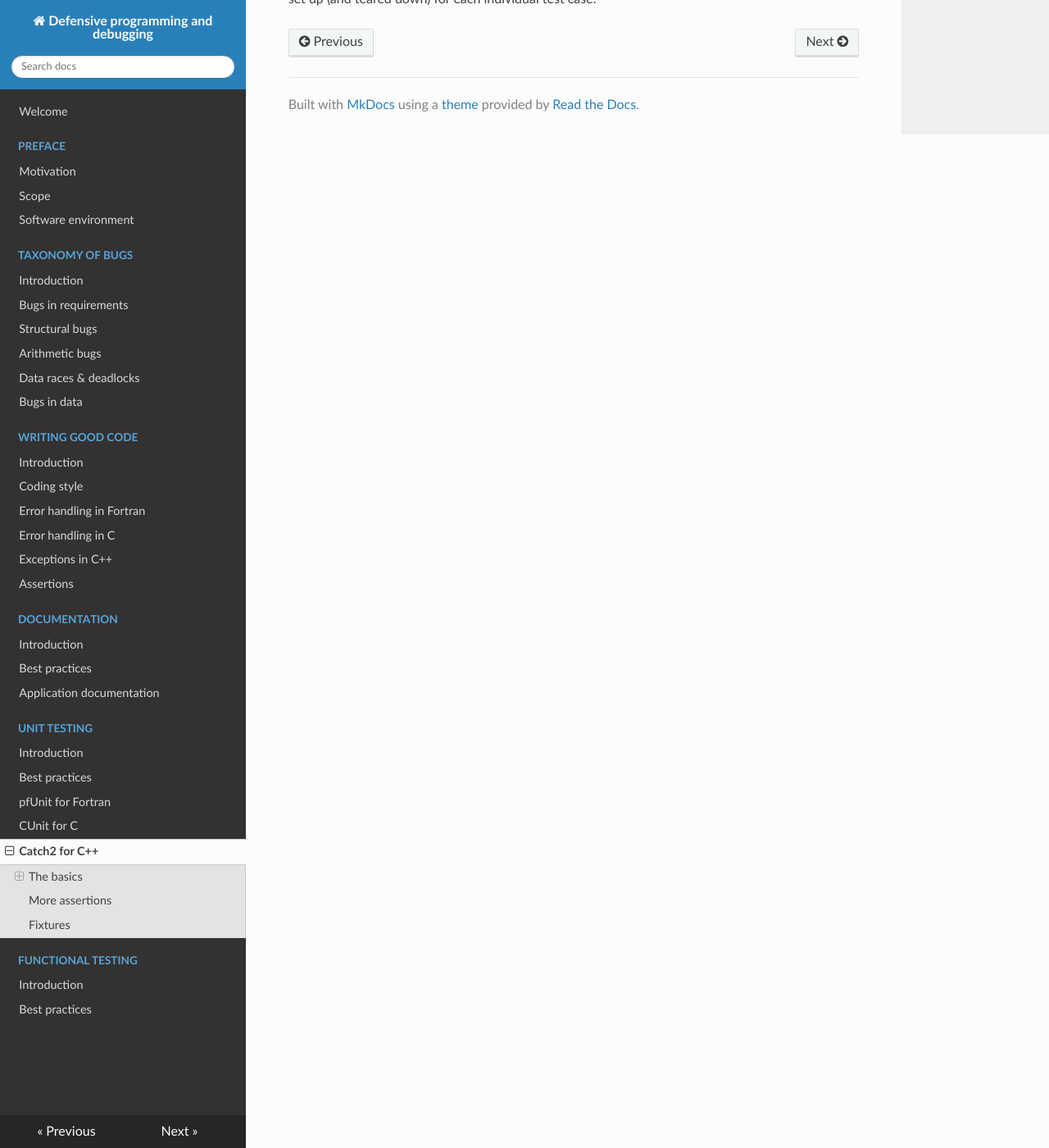
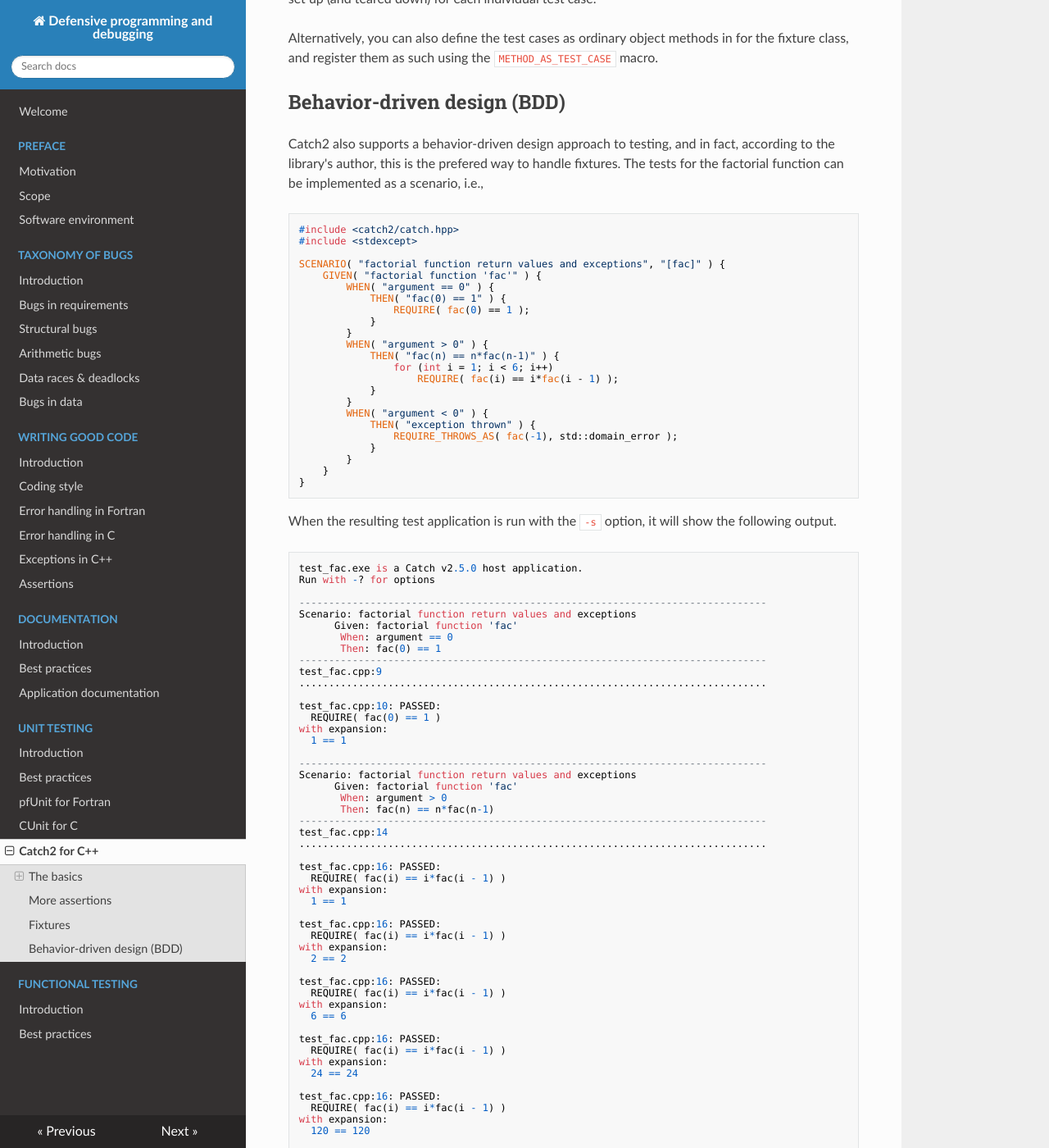
Before and after one commit to gjbex/Defensive_programming_and_debugging, an MkDocs documentation site: the page built from docs/Testing/UnitTesting/catch2_cpp.md, in a window 1280 px wide and 1400 px high, scrolled down 4301 px. Shown: the whole window at 82% size. Built offline with MkDocs 1.6.1, drawn with Linux system fonts in a browser that asks for light colours; nearby versions of some CDN libraries; some of the changed text lies outside the part shown.

Commit message:
Add section on BDD for Catch2

```diff
--- a/docs/Testing/UnitTesting/catch2_cpp.md
+++ b/docs/Testing/UnitTesting/catch2_cpp.md
@@ -183,3 +183,191 @@ TEST_CASE_METHOD(VectorFixture, "product", "[stack]") {
 ~~~~
 
 As you can see, for each test case, the stack in the fixtures is emptied, illustrating that the fixture is set up (and teared down) for each individual test case.
+
+Alternatively, you can also define the test cases as ordinary object methods in for the fixture class, and register them as such using the `METHOD_AS_TEST_CASE` macro.
+
+
+## Behavior-driven design (BDD)
+
+Catch2 also supports a behavior-driven design approach to testing, and in fact, according to the library's author, this is the prefered way to handle fixtures.
+The tests for the factorial function can be implemented as a scenario, i.e.,
+
+~~~~cpp
+#include <catch2/catch.hpp>
+#include <stdexcept>
+
+SCENARIO( "factorial function return values and exceptions", "[fac]" ) {
+    GIVEN( "factorial function 'fac'" ) {
+        WHEN( "argument == 0" ) {
+            THEN( "fac(0) == 1" ) {
+                REQUIRE( fac(0) == 1 );
+            }
+        }
+        WHEN( "argument > 0" ) {
+            THEN( "fac(n) == n*fac(n-1)" ) {
+                for (int i = 1; i < 6; i++)
+                    REQUIRE( fac(i) == i*fac(i - 1) );
+            }
+        }
+        WHEN( "argument < 0" ) {
+            THEN( "exception thrown" ) {
+                REQUIRE_THROWS_AS( fac(-1), std::domain_error );
+            }
+        }
+    }
+}
+~~~~
+
+When the resulting test application is run with the `-s` option, it will show the following output.
+
+~~~~
+test_fac.exe is a Catch v2.5.0 host application.
+Run with -? for options
+
+-------------------------------------------------------------------------------
+Scenario: factorial function return values and exceptions
+      Given: factorial function 'fac'
+       When: argument == 0
+       Then: fac(0) == 1
+-------------------------------------------------------------------------------
+test_fac.cpp:9
+...............................................................................
+
+test_fac.cpp:10: PASSED:
+  REQUIRE( fac(0) == 1 )
+with expansion:
+  1 == 1
+
+-------------------------------------------------------------------------------
+Scenario: factorial function return values and exceptions
+      Given: factorial function 'fac'
+       When: argument > 0
+       Then: fac(n) == n*fac(n-1)
+-------------------------------------------------------------------------------
+test_fac.cpp:14
+...............................................................................
+
+test_fac.cpp:16: PASSED:
+  REQUIRE( fac(i) == i*fac(i - 1) )
+with expansion:
+  1 == 1
+
+test_fac.cpp:16: PASSED:
+  REQUIRE( fac(i) == i*fac(i - 1) )
+with expansion:
+  2 == 2
+
+test_fac.cpp:16: PASSED:
+  REQUIRE( fac(i) == i*fac(i - 1) )
+with expansion:
+  6 == 6
+
+test_fac.cpp:16: PASSED:
+  REQUIRE( fac(i) == i*fac(i - 1) )
+with expansion:
+  24 == 24
+
+test_fac.cpp:16: PASSED:
+  REQUIRE( fac(i) == i*fac(i - 1) )
+with expansion:
+  120 == 120
+
+-------------------------------------------------------------------------------
+Scenario: factorial function return values and exceptions
+      Given: factorial function 'fac'
+       When: argument < 0
+       Then: exception thrown
+-------------------------------------------------------------------------------
+test_fac.cpp:20
+...............................................................................
+
+test_fac.cpp:21: PASSED:
+  REQUIRE_THROWS_AS( fac(-1), std::domain_error )
+
+===============================================================================
+All tests passed (7 assertions in 1 test case)
+~~~~
+
+To illustrate how BDD simplifies creating and working with fixtures, considerr the following implementation of the same tests as in the section on fixtures.
+
+~~~~cpp
+#define CATCH_CONFIG_MAIN
+#include <catch2/catch.hpp>
+#include <stack>
+
+int fac(int n) {
+    int result = 1;
+    for (int i = 2; i <= n; ++i)
+        result *= i;
+    return result;
+}
+
+SCENARIO( "stack test", "[stack]" ) {
+    GIVEN( "stack with numbers 1 to 5" ) {
+        const int max_val {5};
+        std::stack<int> data;
+        for (int i = 1; i <= max_val; ++i)
+            data.push(i);
+        WHEN( "computing sum" ) {
+            int sum {0};
+            while (!data.empty()) {
+                sum += data.top();
+                data.pop();
+            }
+            THEN( "sum == 5*6/2" ) {
+                REQUIRE( sum == max_val*(max_val + 1)/2 );
+            }
+        }
+        WHEN( "computing product" ) {
+            int prod {1};
+            while (!data.empty()) {
+                prod *= data.top();
+                data.pop();
+            }
+            THEN( "product == 5!" ) {
+                REQUIRE( prod == fac(max_val) );
+            }
+        }
+    }
+}
+~~~~
+
+When the test application is run with the `-s` flag, the following output is produced.
+
+~~~~
+stack_test.exe is a Catch v2.5.0 host application.
+Run with -? for options
+
+-------------------------------------------------------------------------------
+Scenario: stack test
+      Given: stack with numbers 1 to 5
+       When: computing sum
+       Then: sum == 5*6/2
+-------------------------------------------------------------------------------
+stack_test.cpp:19
+...............................................................................
+
+stack_test.cpp:25: PASSED:
+  REQUIRE( sum == max_val*(max_val + 1)/2 )
+with expansion:
+  15 == 15
+
+-------------------------------------------------------------------------------
+Scenario: stack test
+      Given: stack with numbers 1 to 5
+       When: computing product
+       Then: product == 5!
+-------------------------------------------------------------------------------
+stack_test.cpp:29
+...............................................................................
+
+stack_test.cpp:35: PASSED:
+  REQUIRE( prod == fac(max_val) )
+with expansion:
+  120 == 120
+
+===============================================================================
+All tests passed (2 assertions in 1 test case)
+~~~~
+
+The code in the `GIVEN` section of the code is executed before each `WHEN` case.  Arguably, this is a very nice style of formulating tests.
```
